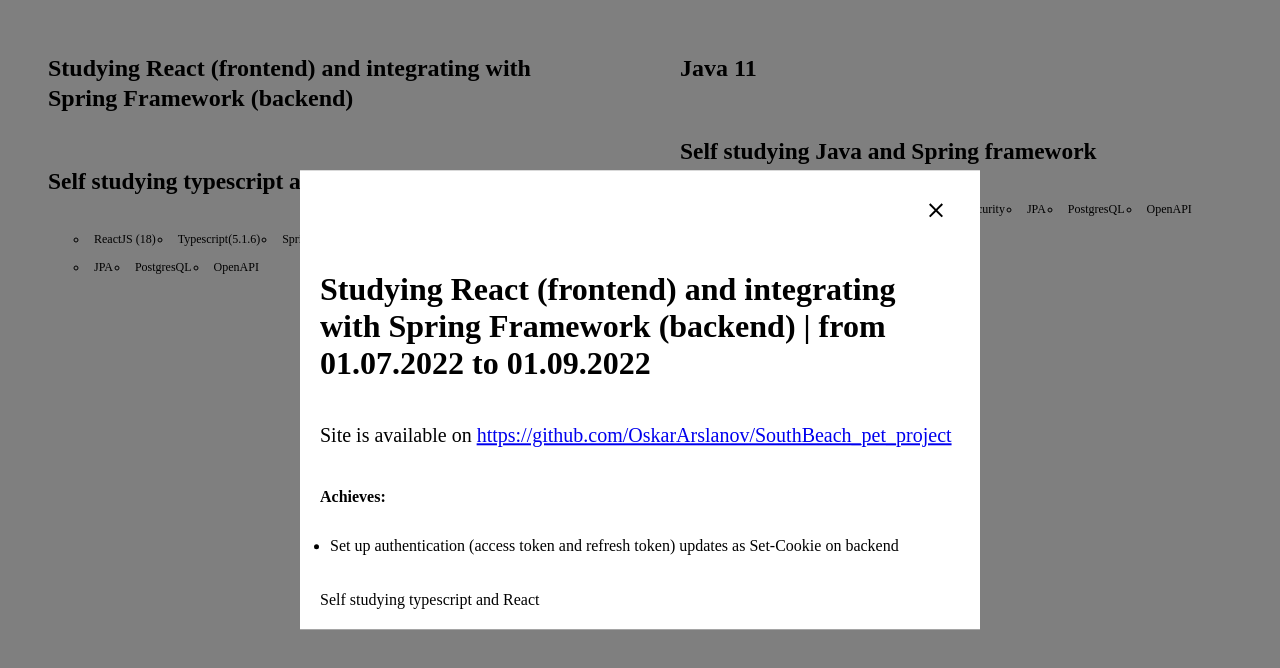
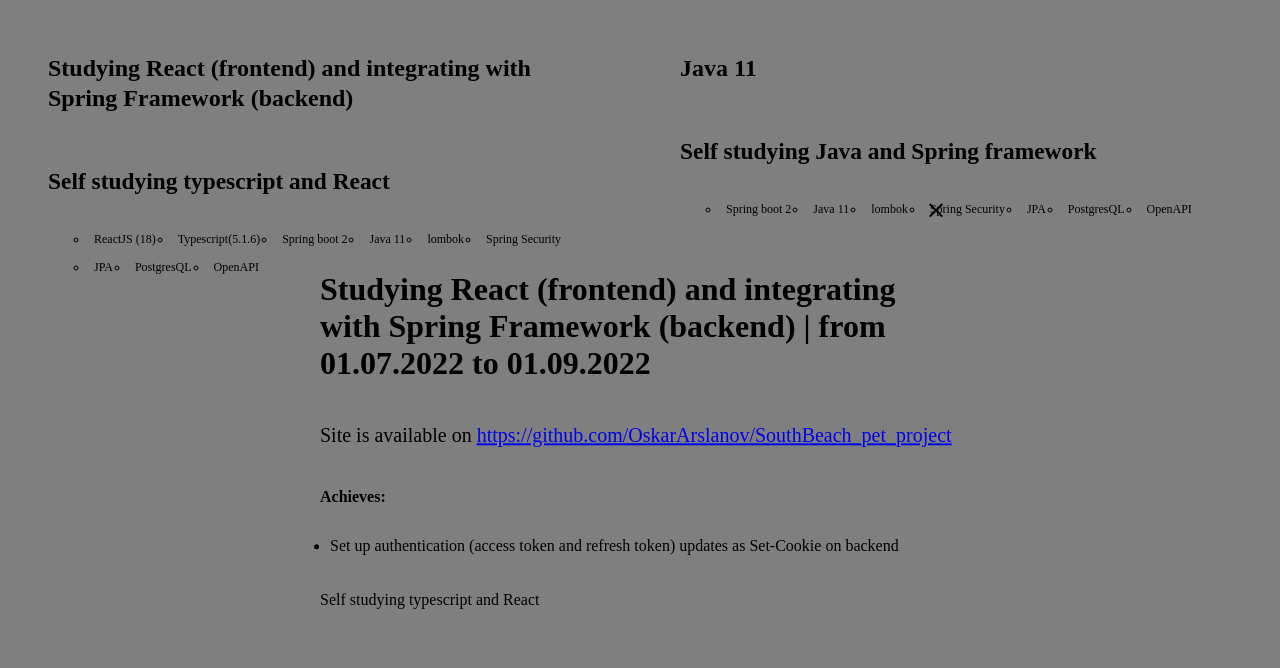
Before and after one commit to OskarArslanov/open_app, a Next.js app: page /Portfolio/Studies in a window 1280 px wide. Both pictures are taken after a click on the element 314 px from the left and 154 px from the top of the page. Shown: the top 668 px of the page. Built offline with nearby package versions, Linux system fonts and the light colour scheme.

Commit message:
add theme to modal

```diff
--- a/src/features/OAButton/index.tsx
+++ b/src/features/OAButton/index.tsx
@@ -50,7 +50,8 @@ const ButtonVariants: Record<string, any> = {
     },
   },
   text: {
-    backgroundColor: 'var(--color-primary)',
+    backgroundColor: 'transparent',
+    color: 'var(--color-primary)',
   },
 };
 
--- a/src/features/OAModal/index.tsx
+++ b/src/features/OAModal/index.tsx
@@ -1,8 +1,9 @@
 import styled from '@emotion/styled';
 import Modal from '@mui/material/Modal';
 import ClearIcon from '@mui/icons-material/Clear';
-import { FC, ReactNode } from 'react';
+import { FC, ReactNode, useContext } from 'react';
 import OAButton from '../OAButton';
+import { ThemeContext } from '@/shared/providers/ThemeProvider';
 
 const Container = styled.div({
   position: 'absolute',
@@ -12,7 +13,8 @@ const Container = styled.div({
   display: 'flex',
   flexDirection: 'column',
   gap: '20px',
-  background: '#FFF',
+  background: 'var(--text-color-not_primary)',
+  color: 'var(--text-color-primary)',
   maxWidth: '50%',
   minWidth: '240px',
   width: 'max-content',
@@ -29,12 +31,18 @@ interface OAModalProps {
 }
 
 const OAModal: FC<OAModalProps> = (props) => {
+  const themeContext = useContext(ThemeContext);
   return (
-    <Modal open={props.isOpen} onClose={props.onClose}>
+    <Modal
+      open={props.isOpen}
+      onClose={props.onClose}
+      data-theme={themeContext.theme}
+    >
       <Container>
         <OAButton
           style={{ alignSelf: 'flex-end' }}
           onClick={props.onClose}
+          variant="text"
           id={`close-${props.id}`}
         >
           <ClearIcon />
```
